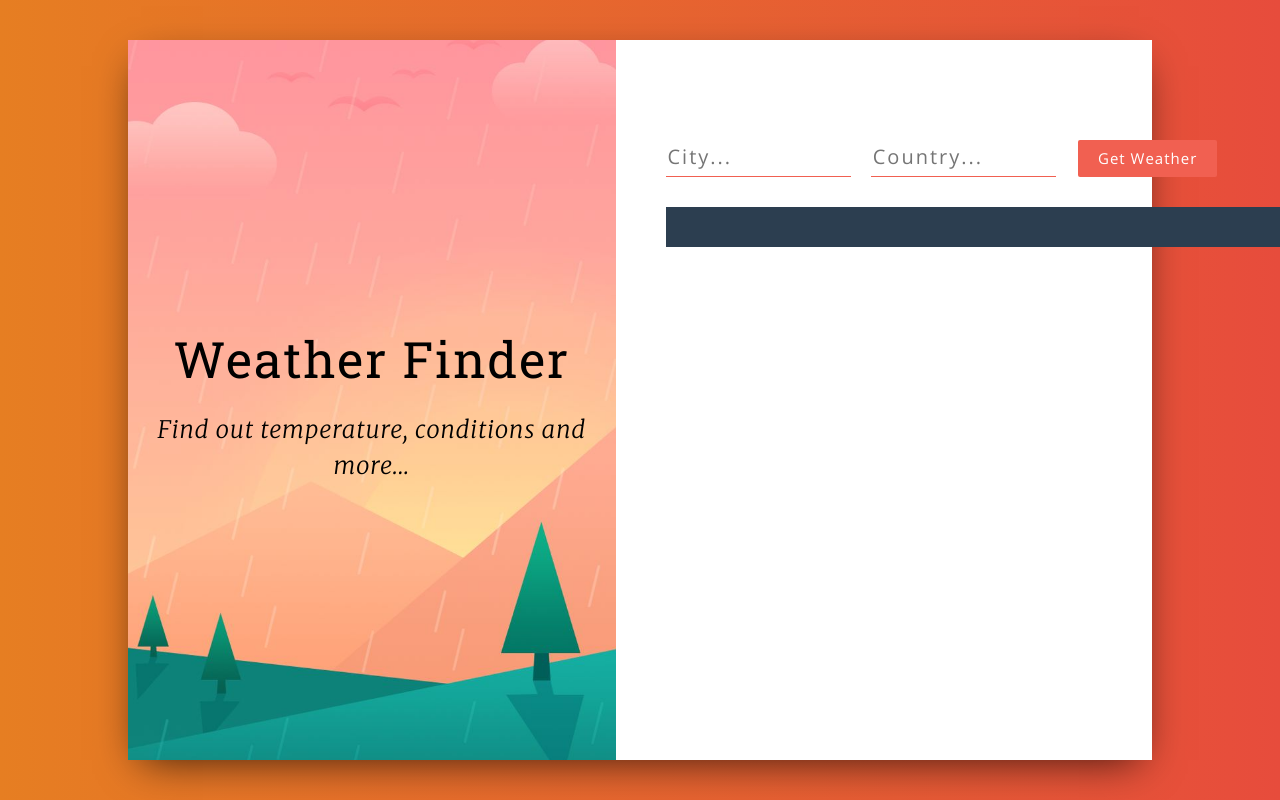
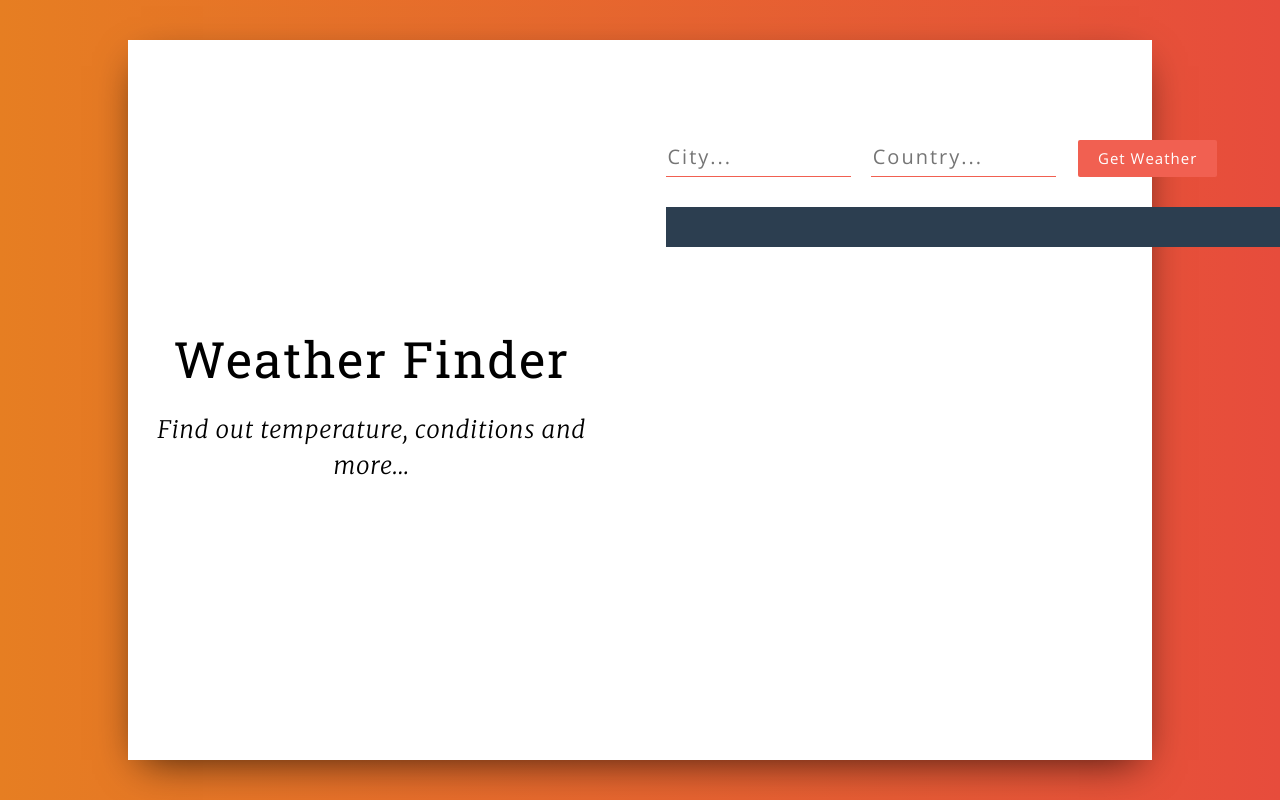
Before and after one commit to boramriganka/react-weather-app, a React (Create React App) app: page / in a window 1280 px wide. Built offline with nearby package versions, Linux system fonts and the light colour scheme.

Commit message:
Update App.css

```diff
--- a/src/App.css
+++ b/src/App.css
@@ -5,7 +5,6 @@
 body {
   font-family: "Open Sans", serif;
   background-color: #2c3e50;
-  color : black;
 }
 
 .wrapper {
@@ -27,7 +26,6 @@ body {
 
 .title-container {
   height: 90vh;
-  background: url("img/bg.jpg") center center no-repeat;
   background-size: cover;
   display: flex;
   align-items: center;
@@ -63,7 +61,7 @@ input[type="text"] {
   border-bottom: solid 1px #f16051;
   width: 30%;
   padding-bottom: 4px;
-  color: black;
+  color: #fff !important;
   font-weight: lighter;
   letter-spacing: 2px;
   margin-bottom: 30px;
```
